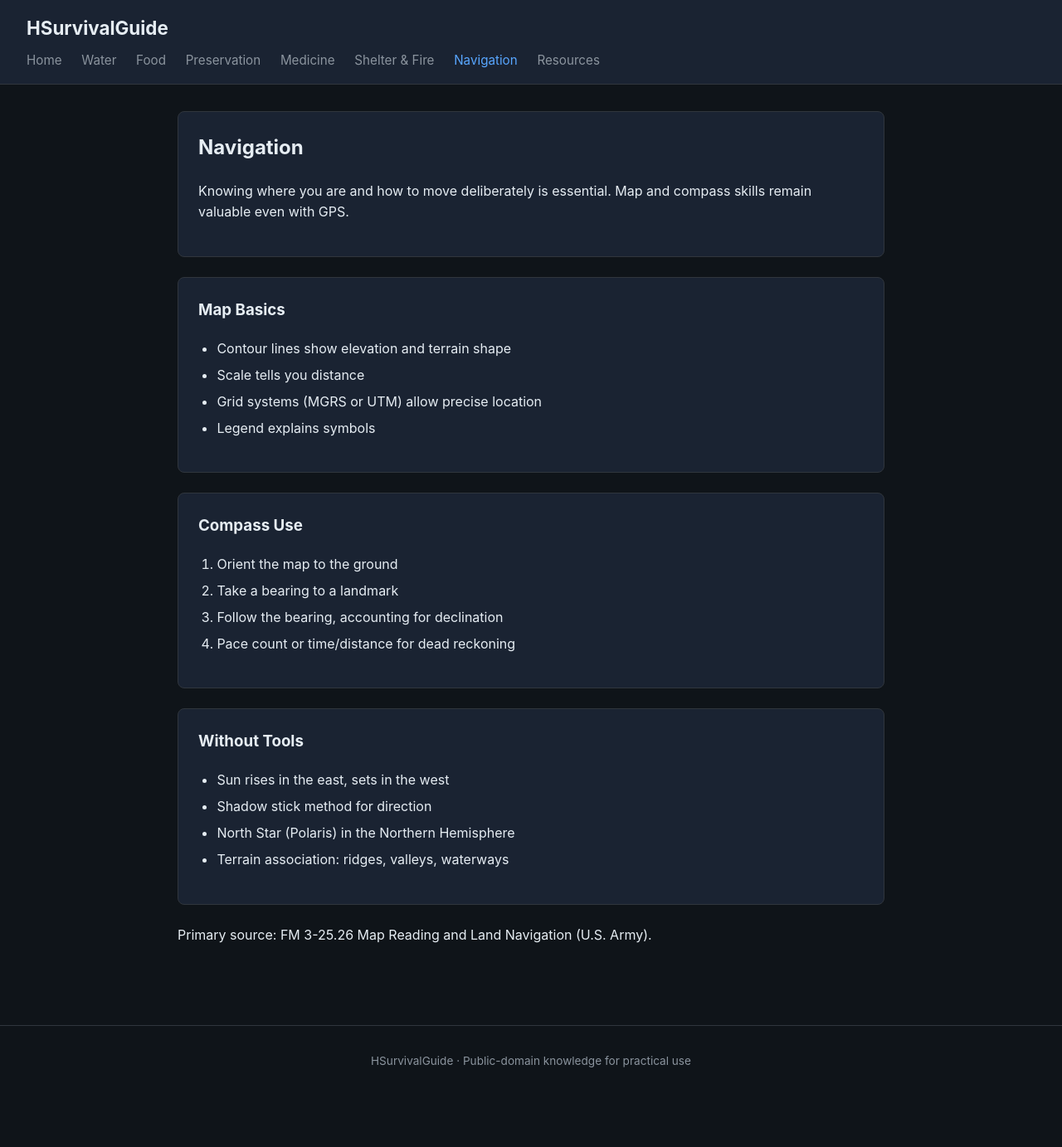
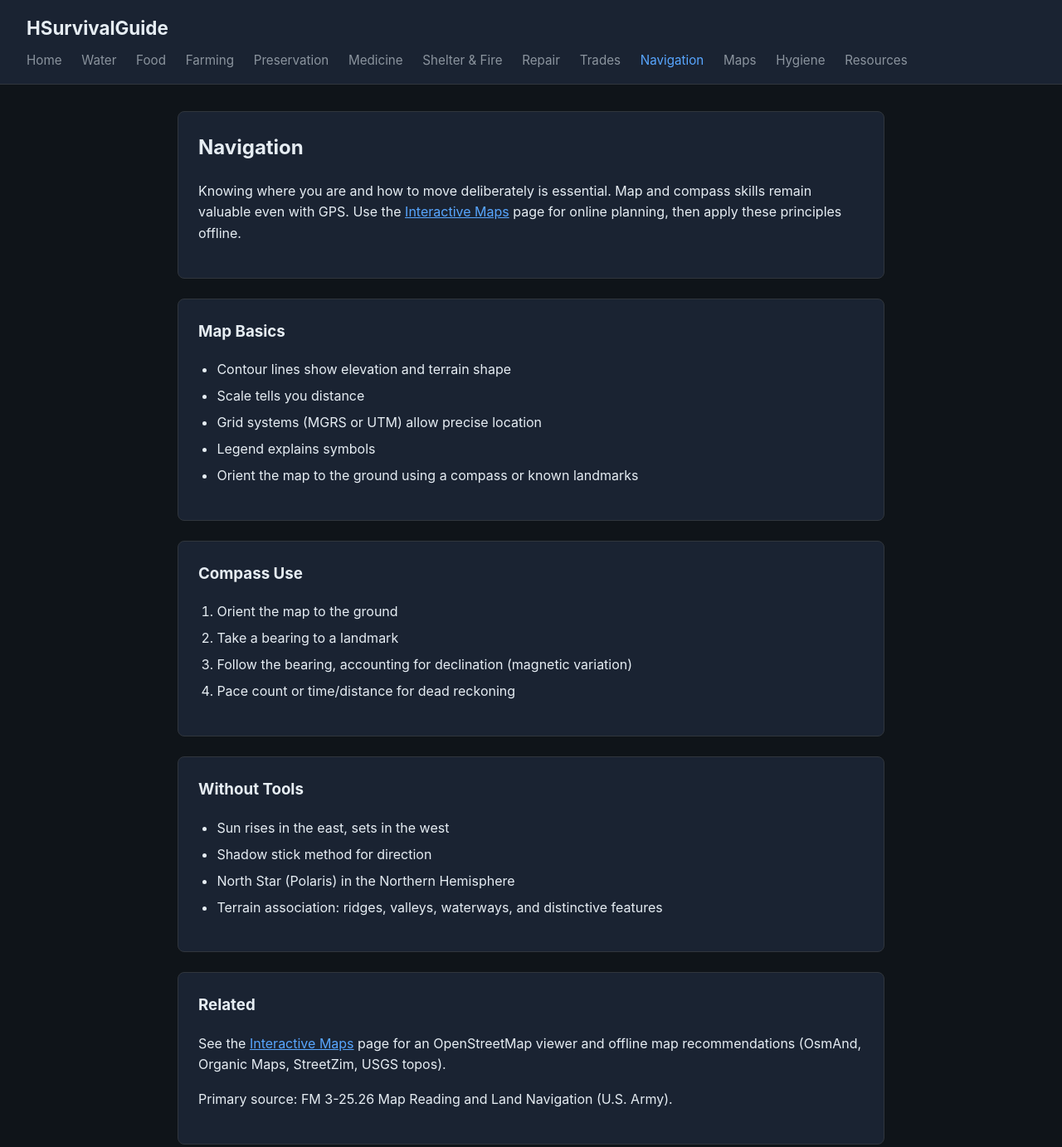
Before and after one commit to TooHazey/HSurvivalGuide, a plain HTML site: page navigation.html in a window 1280 px wide. Shown: the top 1383 px of the page at 83% size. Before the commit the page ends 1323 px from the top, so only its background shows below. Drawn offline with Linux system fonts and the light colour scheme.

Commit message:
Update navigation page with full menu and maps link

```diff
--- a/navigation.html
+++ b/navigation.html
@@ -13,10 +13,15 @@
       <a href="index.html">Home</a>
       <a href="water.html">Water</a>
       <a href="food.html">Food</a>
+      <a href="farming.html">Farming</a>
       <a href="preservation.html">Preservation</a>
       <a href="medicine.html">Medicine</a>
       <a href="shelter.html">Shelter & Fire</a>
+      <a href="repair.html">Repair</a>
+      <a href="trades.html">Trades</a>
       <a href="navigation.html" class="active">Navigation</a>
+      <a href="maps.html">Maps</a>
+      <a href="hygiene.html">Hygiene</a>
       <a href="resources.html">Resources</a>
     </nav>
   </header>
@@ -24,7 +29,7 @@
   <div class="container">
     <div class="card">
       <h2>Navigation</h2>
-      <p>Knowing where you are and how to move deliberately is essential. Map and compass skills remain valuable even with GPS.</p>
+      <p>Knowing where you are and how to move deliberately is essential. Map and compass skills remain valuable even with GPS. Use the <a href="maps.html">Interactive Maps</a> page for online planning, then apply these principles offline.</p>
     </div>
 
     <div class="card">
@@ -34,6 +39,7 @@
         <li>Scale tells you distance</li>
         <li>Grid systems (MGRS or UTM) allow precise location</li>
         <li>Legend explains symbols</li>
+        <li>Orient the map to the ground using a compass or known landmarks</li>
       </ul>
     </div>
 
@@ -42,7 +48,7 @@
       <ol>
         <li>Orient the map to the ground</li>
         <li>Take a bearing to a landmark</li>
-        <li>Follow the bearing, accounting for declination</li>
+        <li>Follow the bearing, accounting for declination (magnetic variation)</li>
         <li>Pace count or time/distance for dead reckoning</li>
       </ol>
     </div>
@@ -53,11 +59,15 @@
         <li>Sun rises in the east, sets in the west</li>
         <li>Shadow stick method for direction</li>
         <li>North Star (Polaris) in the Northern Hemisphere</li>
-        <li>Terrain association: ridges, valleys, waterways</li>
+        <li>Terrain association: ridges, valleys, waterways, and distinctive features</li>
       </ul>
     </div>
 
-    <p>Primary source: FM 3-25.26 Map Reading and Land Navigation (U.S. Army).</p>
+    <div class="card">
+      <h3>Related</h3>
+      <p>See the <a href="maps.html">Interactive Maps</a> page for an OpenStreetMap viewer and offline map recommendations (OsmAnd, Organic Maps, StreetZim, USGS topos).</p>
+      <p>Primary source: FM 3-25.26 Map Reading and Land Navigation (U.S. Army).</p>
+    </div>
   </div>
 
   <footer>
```
